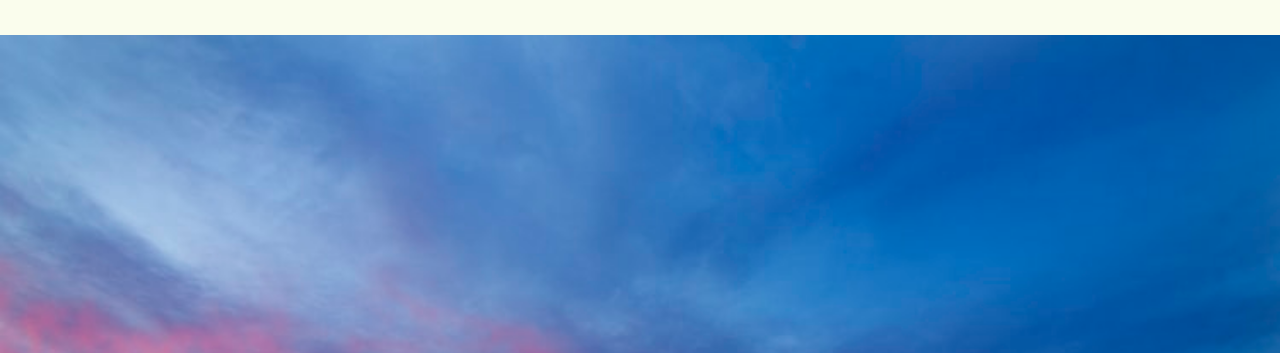
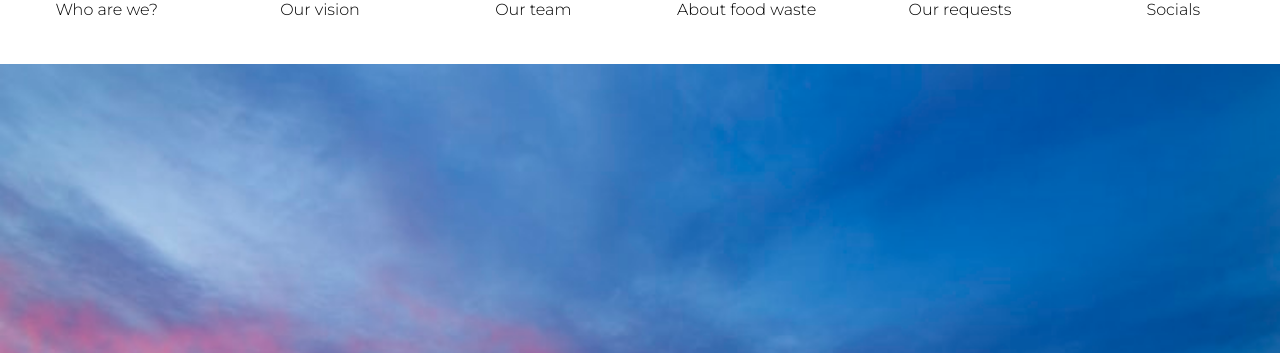
Before and after one commit to SEG2900-G27/temporary-name, a plain HTML site: page index.html in a window 1280 px wide. Shown: the top 353 px of the page. Drawn offline with Linux system fonts and the light colour scheme.

Commit message:
Added navbar skeleton to page for development

```diff
--- a/index.html
+++ b/index.html
@@ -7,6 +7,16 @@
     <link rel="stylesheet" href="style.css" />
   </head>
   <body>
+    <div class="navbar">
+      <ul>
+        <li><a>Who are we?</a></li>
+        <li><a>Our vision</a></li>
+        <li><a>Our team</a></li>
+        <li><a>About food waste</a></li>
+        <li><a>Our requests</a></li>
+        <li><a>Socials</a></li>
+      </ul>
+    </div>
     <section id="sec-1">
       <div class="title-image"></div>
       <h1 class="title-text">Second Chance Servings</h1>
--- a/style.css
+++ b/style.css
@@ -16,6 +16,35 @@ section {
   width: 100%;
   justify-content: center;
   align-content: center;
+}
+
+.navbar {
+  display: inline;
+  position: fixed;
+  background-color: white;
+  width: 100%;
+  z-index: 9999;
+  height: 8%;
+}
+
+.navbar > ul {
+  display: flex;
+  justify-content: center;
+  align-content: center;
+  list-style: none;
+  margin: 0;
+  padding: 0;
+  overflow: hidden;
+  height: 100%;
+}
+
+.navbar li {
+  float: left;
+  display: list-item;
+  height: 100%;
+  text-align: center;
+  width: 20%;
+  vertical-align: center;
 }
 
 .title-image {
@@ -151,7 +180,7 @@ div.right {
   font-size: 30px;
   color: #fff;
   text-align: center;
-    background: #3B3F20;
+  background: #3b3f20;
   padding: 2%;
   display: inline-block;
 }
@@ -164,7 +193,7 @@ div.right {
 .right-stat {
   display: inline-block;
   left: 5%;
-    color: #3B3F20;
+  color: #3b3f20;
 }
 
 /*Fading slide down animation*/
```
Lines whose indentation alone changed are shown as unchanged.
